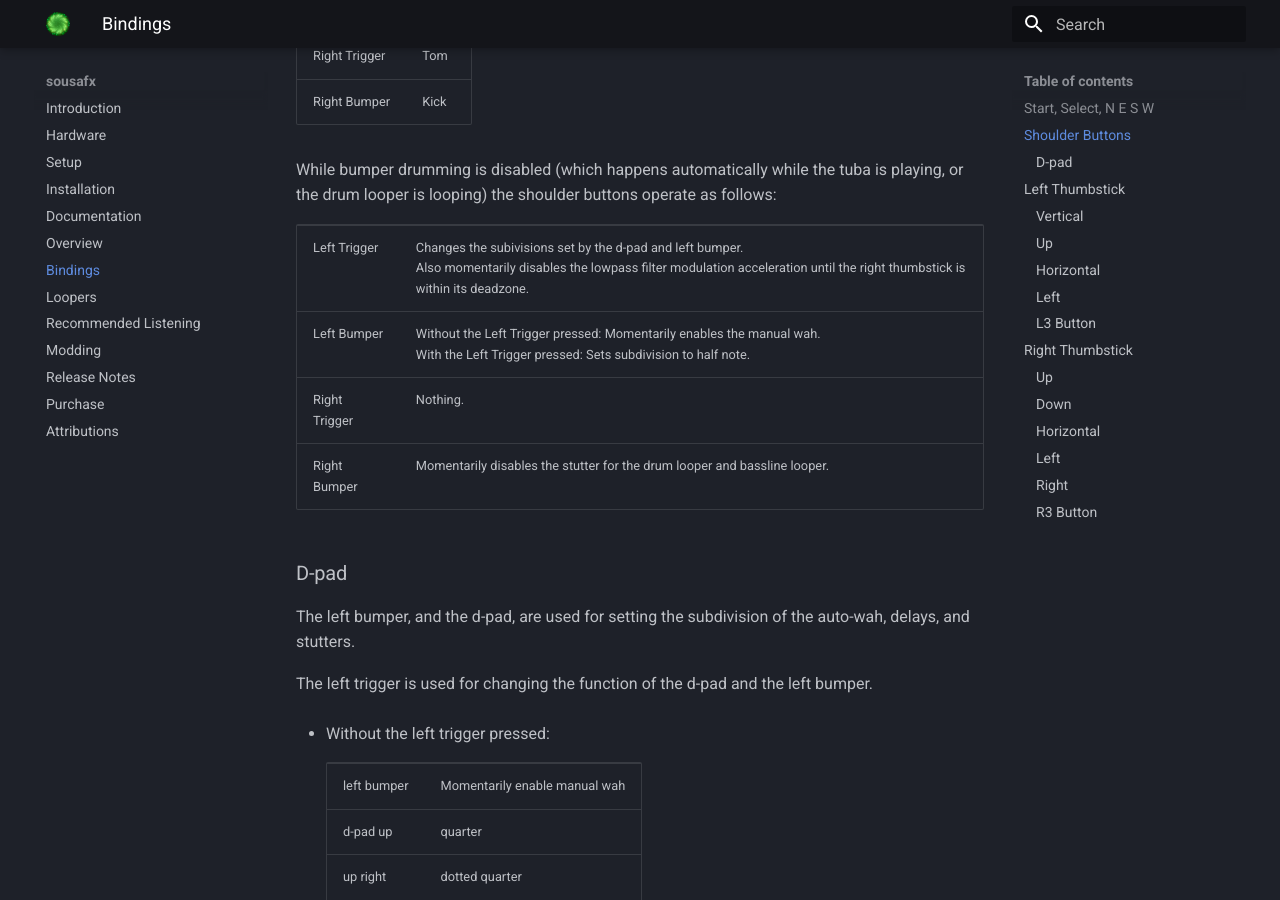
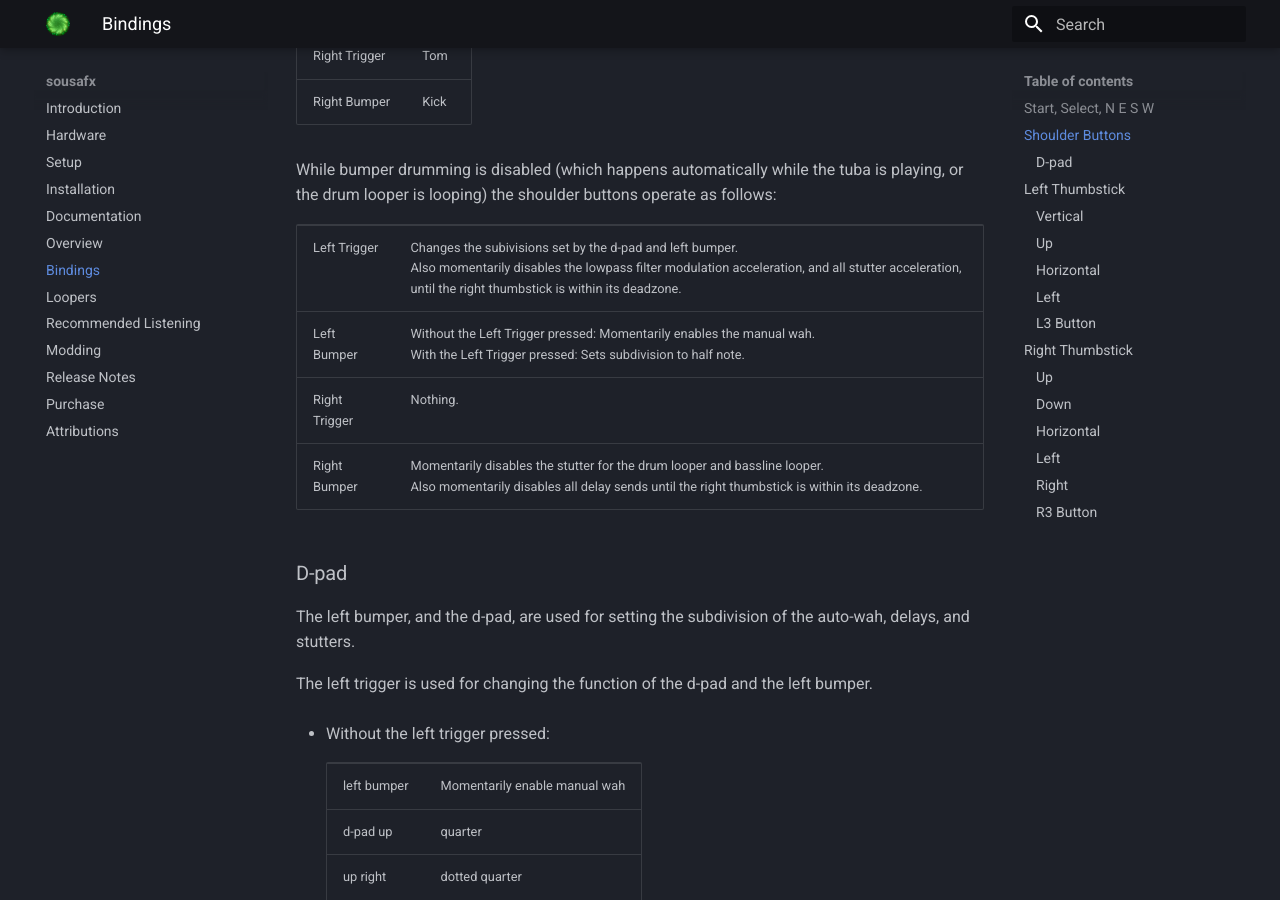
Before and after one commit to Sousastep/SousaFX-rnbo-docs, an MkDocs documentation site: the page built from docs/bindings.md, in a window 1280 px wide and 900 px high, scrolled down 3235 px. Built offline with MkDocs 1.6.1 and Material for MkDocs 9.7.7, drawn with Linux system fonts in a browser that asks for light colours; the version menu is left out.

Commit message:
update bindings and fix link in overview

```diff
--- a/docs/bindings.md
+++ b/docs/bindings.md
@@ -72,10 +72,10 @@
 
 | Button 	| Samples  |
 |-----------|----------|
-| Left Trigger 		| Changes the subivisions set by the d-pad and left bumper. <br> Also momentarily disables the lowpass filter modulation acceleration until the right thumbstick is within its deadzone. |
+| Left Trigger 		| Changes the subivisions set by the d-pad and left bumper. <br> Also momentarily disables the lowpass filter modulation acceleration, and all stutter acceleration, until the right thumbstick is within its deadzone. |
 | Left Bumper 		| Without the Left Trigger pressed: Momentarily enables the manual wah. <br> With the Left Trigger pressed: Sets subdivision to half note. |
 | Right Trigger 	| Nothing. |
-| Right Bumper 		| Momentarily disables the stutter for the drum looper and bassline looper. |
+| Right Bumper 		| Momentarily disables the stutter for the drum looper and bassline looper. <br> Also momentarily disables all delay sends until the right thumbstick is within its deadzone. |
 
 
 ### D-pad
```
Also changed, not shown: docs/overview.md (+1 -1 lines).
